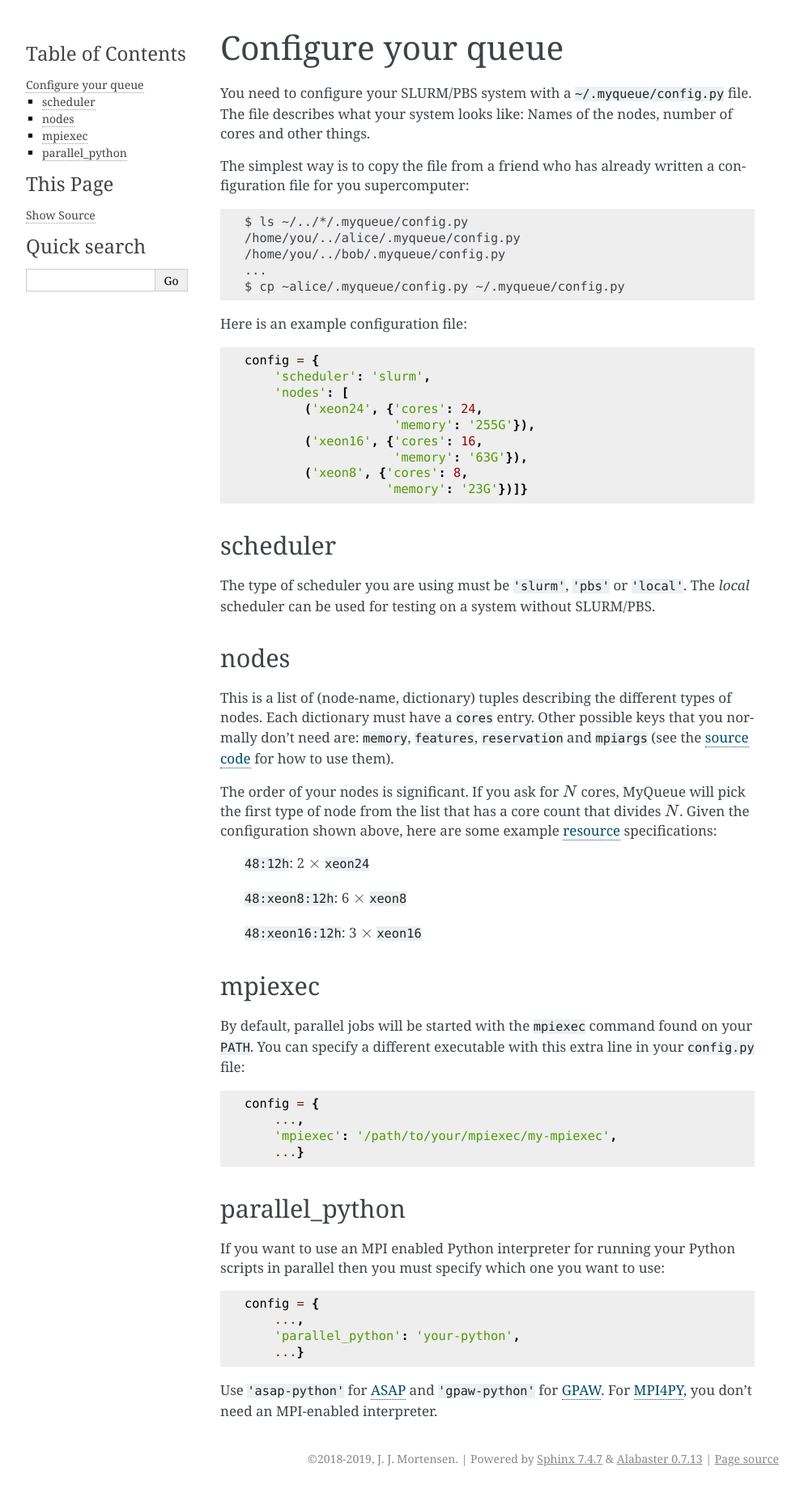
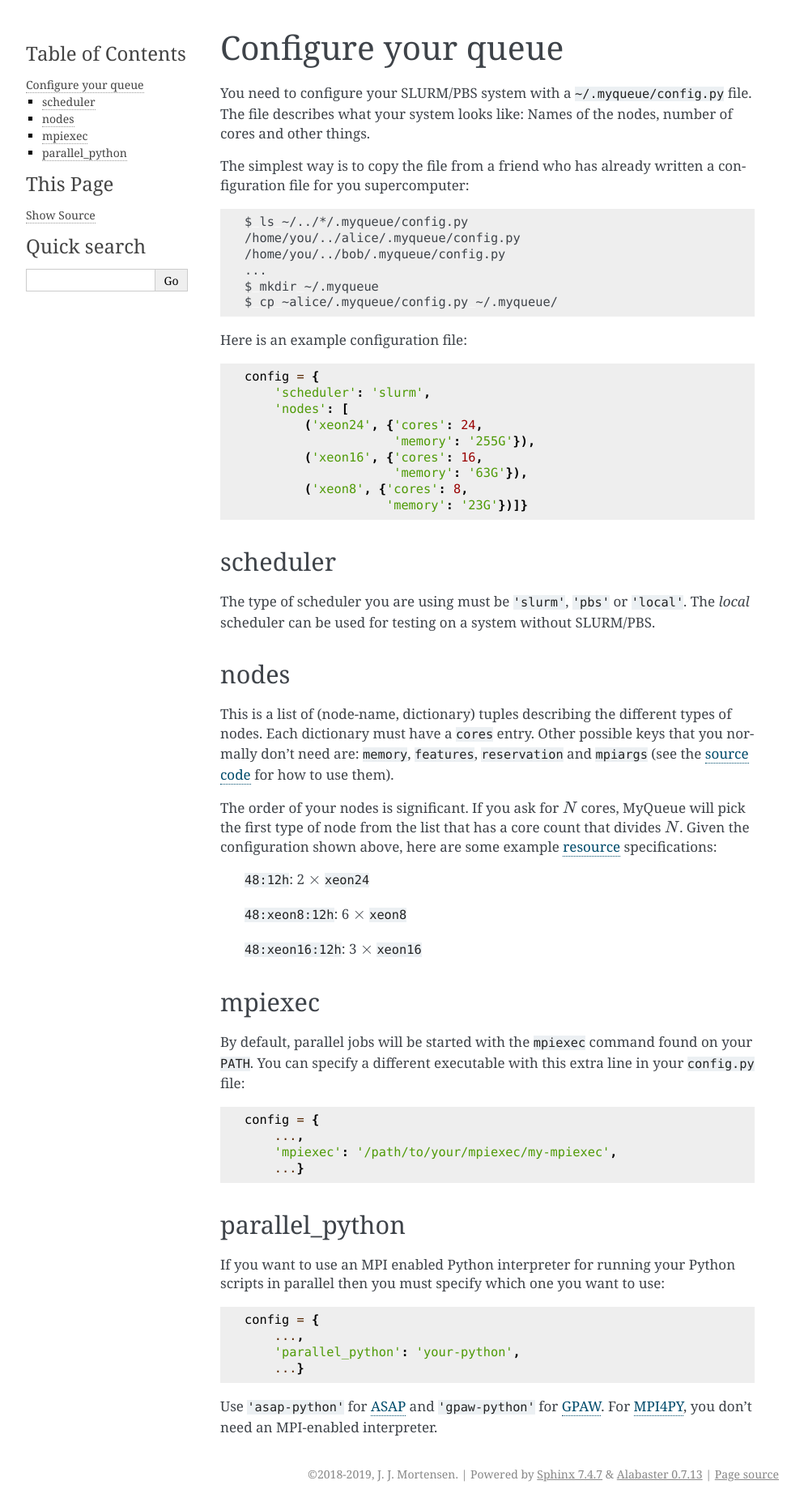
Before and after one commit to Yangxinsix/myqueue, a Sphinx documentation site: the page built from docs/configuration.rst, in a window 1280 px wide. Shown: the whole page at 81% size, without its empty margins (148-1141 px from the left). Built offline with Sphinx 7.4.7, drawn with Linux system fonts in a browser that asks for light colours.

Commit message:
Small changes

```diff
--- a/README.rst
+++ b/README.rst
@@ -2,7 +2,7 @@
 MyQueue
 =======
 
-Simple frontend for SLURM_ and PBS_.
+Frontend for SLURM_ and PBS_.
 
 * Documentation: https://myqueue.readthedocs.io/
 * Code: https://gitlab.com/myqueue/myqueue/
--- a/docs/configuration.rst
+++ b/docs/configuration.rst
@@ -15,13 +15,15 @@ configuration file for you supercomputer::
     /home/you/../alice/.myqueue/config.py
     /home/you/../bob/.myqueue/config.py
     ...
-    $ cp ~alice/.myqueue/config.py ~/.myqueue/config.py
+    $ mkdir ~/.myqueue
+    $ cp ~alice/.myqueue/config.py ~/.myqueue/
 
 .. highlight:: python
 
 Here is an example configuration file:
 
 .. literalinclude:: example_config.py
+
 
 scheduler
 =========
--- a/docs/index.rst
+++ b/docs/index.rst
@@ -2,7 +2,7 @@
 MyQueue
 =======
 
-MyQueue is a frontend for SLURM_ and PBS_ that makes handling of tasks easy.
+MyQueue is a frontend for SLURM_/PBS_ that makes handling of tasks easy.
 It has a command-line interface called ``mq`` with a number of :ref:`commands`
 and a Python interface for managing :ref:`workflows`.  Simple to set up: no
 system administrator or database required.
--- a/docs/releasenotes.rst
+++ b/docs/releasenotes.rst
@@ -14,7 +15,7 @@ Next release
     $ mq ls -n "*abc-??.py"
     $ mq resubmit -s F -e "*ZeroDivision*"
 
-* Three new :ref:`cli` options: ``mq -V/--version`` ``mq ls --not-recursive``
+* Three new :ref:`cli` options: ``mq -V/--version``, ``mq ls --not-recursive``
   and ``mq submit/workflow -f/--force``.
 
 * All task-events (queued, running, stopped) are now logged to
```
Also changed, not shown: other parts of docs/releasenotes.rst (+1 -0 lines).
